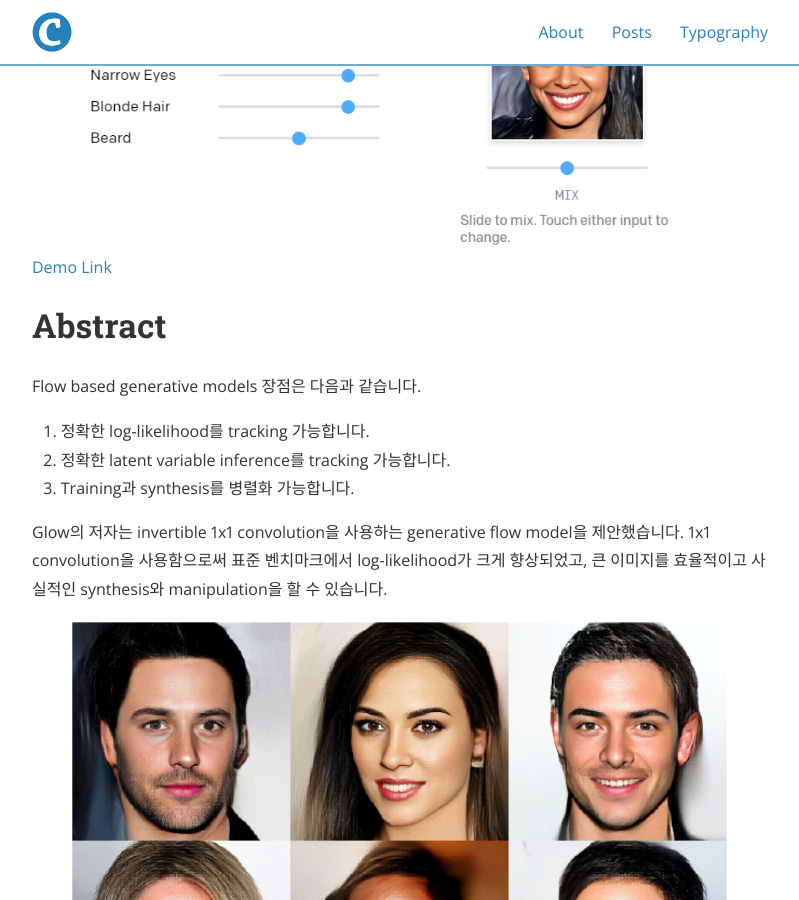
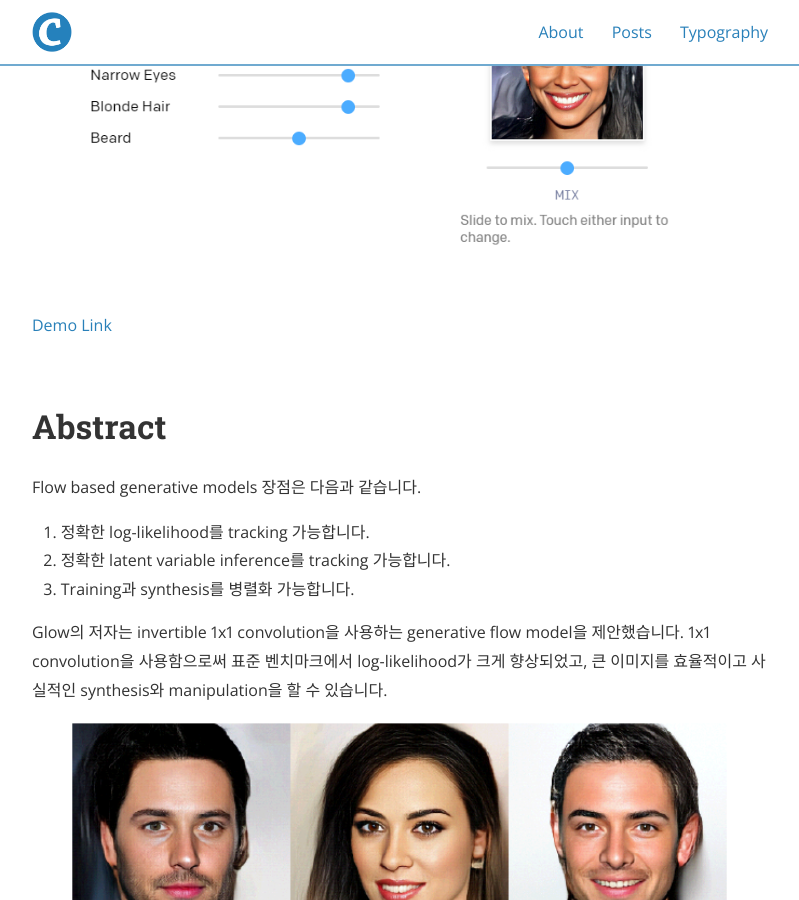
Before and after one commit to deep-generative-models-AIM5036/deep-generative-models-AIM5036.github.io, a Jekyll site: the page built from _posts/2022-11-09-Glow.md, in a window 1280 px wide and 900 px high, scrolled down 921 px. Shown: the whole window, without its empty margins (240-1039 px from the left). Built offline with Jekyll 4.4.1, drawn with Linux system fonts in a browser that asks for light colours; nearby versions of some CDN libraries; formulas are drawn with MathJax 3.

Commit message:
<br> added

```diff
--- a/_posts/2022-11-09-Glow.md
+++ b/_posts/2022-11-09-Glow.md
@@ -19,7 +19,12 @@ published: true
 
 
 ![Demo](/Glow_img/Untitled%2039.png)
+
+<br>
+
 [Demo Link](https://openai.com/blog/glow/)
+
+<br>
 
 
 # Abstract
@@ -36,6 +41,8 @@ Glow의 저자는 invertible 1x1 convolution을 사용하는 generative flow mod
 
 [모델 코드](https://github.com/openai/glow)
 
+<br>
+
 
 # Introduction
 
@@ -50,6 +57,7 @@ Glow의 저자는 invertible 1x1 convolution을 사용하는 generative flow mod
   3. **Flow-based generative model**
       - Flow-based generative model는 NICE에서 처음 설명되었고 RealNVP에서 extend 되었습니다.
 
+<br>
 
 Flow-based generative models은 이제까지 GAN이나 VAE에 비해 주목받지 못했으나, 논문에서는 아래와 같은 장점들을 근거로 Flow 모델을 사용했습니다.
 1. **Exact latent-variable inference and log-likelihood evaluation**
@@ -69,11 +77,17 @@ Flow-based generative models은 이제까지 GAN이나 VAE에 비해 주목받
     - 가역적이 신경망이므로 gradient 계산 시 constant 메모리 필요합니다.
     - 자세한 내용은 RevNet 참고바랍니다.
 
+        <br>
+
         ![RevNet](/Glow_img/Untitled%2024.png)
+
+        <br>
 
         - RevNet에 대해 간략하게 설명하자면, reversible block을 이용해 메모리에 activation 을 저장하지 않고 back propagation을 할 수 있는 네트워크입니다.
 
         - 참고: [https://arxiv.org/abs/1707.04585]
+
+        <br>
 
 ### Glow 아이디어
 
@@ -86,6 +100,8 @@ Flow-based generative models은 이제까지 GAN이나 VAE에 비해 주목받
 
 3. Affine coupling layers
     RealNVP에서의 affine coupling layer에 (1) zero initialization와 (2) permutation을 추가해 학습 성능을 향상시켰습니다.
+
+<br>
 
 # 2. Background: Flow-based Generative Models
 
@@ -318,6 +334,8 @@ layer 자체는 동일하지만 Glow에서는 두 가지 trick을 추가하였
 
     Glow는 invertible 1x1 convolution을 통해 permutation의 일반화된 표현을 사용하기 때문에 RealNVP와 같은 checkboard pattern 형식의 mask가 큰 의미가 없어서 단순히 channel을 split하고 concat하는 방식을 가져왔습니다.(이 부분은 NICE것을 차용했다고 생각하면 됨!)
 
+<br>
+
 # 4. Related Work
 
 #### Glow (Generative Flow with Invertible 1x1 Convolutions)
@@ -342,10 +360,16 @@ layer 자체는 동일하지만 Glow에서는 두 가지 trick을 추가하였
 - optimization에 어려움이 있습니다.
 - overfitting 및 generalization 평가 어렵습니다.
 
+<br>
+
 # 5. Experiment
 ## Performance
 
+<br>
+
 ![Table 2](/Glow_img/Untitled%2027.png)
+
+<br>
 
 CIFAR-10, ImageNet 등의 데이터 셋에서 Glow가 Real NVP보다 좋은 성능을 보입니다. Table의 가장 마지막 행에는 Real NVP논문에서 나온 PixelRNN의 값입니다. Glow의 성능이 PixelRNN에 비해서는 떨어졌지만, Resolution이 커지면서 그 격차가 작아지는 경향을 보입니다.
 위 Table에 나와있진 않지만 PixelRNN은 sequential하기 때문에 오랜 시간이 걸리고
@@ -355,6 +379,7 @@ Glow는 이와 비교해 적은 시간이 걸린다는 점을 고려하면 괜
 
 1x1 convolution을 reverse, shuffle과 비교한 그래프입니다. 1x1 convolution을 사용한 경우, 더 안정적이게 높은 성능을 보이는 것을 확인할 수 있습니다.
 
+<br>
 
 ## Interpolation & Manipulation
 
@@ -364,6 +389,7 @@ Glow는 이와 비교해 적은 시간이 걸린다는 점을 고려하면 괜
 
 Real image pair 에서 latents를 계산해, Interpolation하면 위의 이미지와 같은 결과를 얻을 수 있습니다. 논문에서는 위 결과를 통해, manifold 가 smooth하고 중간단계들의 얼굴이 실제 얼굴처럼 보인다고 주장합니다.
 
+<br>
 
 ### Manipulation
 
@@ -372,6 +398,7 @@ Real image pair 에서 latents를 계산해, Interpolation하면 위의 이미
 Manipulation에서도 괜찮은 성능을 보이는 것을 확인할 수 있었습니다. 오른쪽 수식과 같이 attribute를 가진 latent vector에서 가지지 않은 latent vector를 빼서 manipulation 방향을 정해 결과를 구했습니다.
 Manipulation 영상을 보면, 특정 속성을 변경했을 때 이미지 전체가 밝아지는 경향을 보이는 등, 완전히 independent 하지는 않지만 괜찮은 성능을 보입니다.
 
+<br>
 
 ## Temperature & Model depth
 
@@ -381,12 +408,15 @@ Manipulation 영상을 보면, 특정 속성을 변경했을 때 이미지 전
 
 Temperature가 클수록 (즉, 1에 가까울수록) 더 다양한 표현이 가능하지만, 너무 과하게 큰 경우 이상한 이미지가 나오는 경우가 존재합니다. 논문에서는 temperature를 0.7로 사용한 model(reduced-temperature model)이 가장 적절하다고 합니다.
 
+<br>
 
 ### Model depth
 
 ![Model depth](/Glow_img/Untitled%2023.png)
 
 Model depth 실험에서는 L값이 너무 작은 경우에는 feature들이 잘 안 나오는 것을 확인할 수 있습니다.
+
+<br>
 
 # 6. Future work
 
@@ -404,6 +434,7 @@ Flow++는 이전과 비교해 3가지 변경사항이 있습니다.
 
 성능적인 측면에서 Flow++은 CIFAR 10, ImageNet 데이터 셋에서 Glow보다 더 높은 성능을 보입니다.
 
+<br>
 
 ### FFJORD (Free-form Jacobian of Reversible Dynamics)
 
@@ -420,6 +451,8 @@ Jacobian determinants 대신, Jacobian의 trace(대각합)들의 적분 값으
 ![Flow ++](/Glow_img/Untitled%2030.png)
 
 MNIST에서는 Glow보다 더 놓은 성능을 보였고, CIFAR10에서는 Glow보다는 좋지 않지만, 유사한 성능을 보였습니다.
+
+<br>
 
 # Conclusion
 
@@ -440,11 +473,11 @@ Glow는 Auto Regressive model, VAE, GAN 등에 비해서 다소 주목받지 못
 # 수업 Q & A
 
 ### Q
-- "1 × 1 convolution with equal number of input and output channels is a generalization of a permutation operation."에서 왜 1x1 conv가 순열의 일반화된 표현인 것인지 모르겠습니다.
+- "1 × 1 convolution with equal number of input and output channels is a generalization of a permutation operation."에서 왜 1x1 conv가 순열의 일반화된 표현인 것인지 모르겠습니다.<br>
 ### Q
-- "Note that a 1 x 1 convolution with equal number of input and output channels is a generalization of a permutation operation" How are 1 x 1 convolution and permutation operation related to each other?
+- "Note that a 1 x 1 convolution with equal number of input and output channels is a generalization of a permutation operation" How are 1 x 1 convolution and permutation operation related to each other?<br>
 ### Q
-- affine coupling layer의 단점이 x1:d가 바뀌지 않는다는 것인데 이를 Invertible 1X1 convolution로 해결하였다고 하였습니다. 특히 input channel과 output channel수가 같으면 permutation연산의 generalization이 가능하다고 하는데 이 부분에 대한 설명이 가능할까요?
+- affine coupling layer의 단점이 x1:d가 바뀌지 않는다는 것인데 이를 Invertible 1X1 convolution로 해결하였다고 하였습니다. 특히 input channel과 output channel수가 같으면 permutation연산의 generalization이 가능하다고 하는데 이 부분에 대한 설명이 가능할까요?<br>
 
 ### A
 - 순열: 해당 요소를 시퀀스 또는 선형순서로 배열하거나 이미 정렬된 경우 요소의 재배열
@@ -454,7 +487,7 @@ or 정렬된 집합의 선형순서를 변경하는 행위
 ---
 
 ### Q
-- 1X1 invertible convolution를 사용하여 해결하고자 한 정확한 문제가 무엇이며, 어떻게 작동하는지 궁금합니다.
+- 1X1 invertible convolution를 사용하여 해결하고자 한 정확한 문제가 무엇이며, 어떻게 작동하는지 궁금합니다.<br>
 
 ### A
 - NICE, RealNVP에서는 reordering으로 1:d까지 바뀌지 않는 문제를 해결했습니다.
@@ -463,7 +496,7 @@ reordering과 비슷하게 하는 1x1 convolution을 사용하면 정량적으
 ---
 
 ### Q
-- 1x1 convolution에서 input의 channel 수와 output의 channel 수가 다르면 invertible이 깨지나요?
+- 1x1 convolution에서 input의 channel 수와 output의 channel 수가 다르면 invertible이 깨지나요?<br>
 
 ### A
 - 당연히 그럴 것으로 예상됩니다.
@@ -471,7 +504,7 @@ reordering과 비슷하게 하는 1x1 convolution을 사용하면 정량적으
 ---
 
 ### Q
-- invertable한 1x1 convolution 을 통해 fixed permutation을 수행을 했다고 하는데 어떻게 되는건지 잘 이해가 되지 않습니다.
+- invertable한 1x1 convolution 을 통해 fixed permutation을 수행을 했다고 하는데 어떻게 되는건지 잘 이해가 되지 않습니다.<br>
 
 ### A
 - fixed permutation을 대체한 것입니다. Figure 3에서는 shuffle이 fixed random permutation을 뜻합니다.
@@ -480,7 +513,7 @@ Real NVP에서는 단순히 어떠한 고정된 순열을 순서만 바꾸는
 ---
 
 ### Q
-- 1x1convolution으로 channel masking을 바꾸는데, 여기서 채널은 checkerboard와 완전히 다른 RGB채널을 의미하는 것인가요? 그래서 Z1:d 와 Zd+1:K를 구성하는 방식은 NICE처럼 계속 안 바뀌는 게 맞는 건가요?
+- 1x1convolution으로 channel masking을 바꾸는데, 여기서 채널은 checkerboard와 완전히 다른 RGB채널을 의미하는 것인가요? 그래서 Z1:d 와 Zd+1:K를 구성하는 방식은 NICE처럼 계속 안 바뀌는 게 맞는 건가요?<br>
 
 ### A
 - NICE에서 사용한 것이 이전에 말한 “fixed permutation”이라고 생각합니다.
@@ -490,7 +523,7 @@ Real NVP에서는 단순히 어떠한 고정된 순열을 순서만 바꾸는
 ---
 
 ### Q
-- 3.2의 1x1 convolution에서 W matrix가 예를 들면 [[1, 0, 0][0, 0, 1][0, 0, 1]] 형태로 초기화 되었다가 점차 W가 학습되어 나가는 것으로 이해했는데 제가 이해한 것이 맞는지 궁금합니다.
+- 3.2의 1x1 convolution에서 W matrix가 예를 들면 [[1, 0, 0][0, 0, 1][0, 0, 1]] 형태로 초기화 되었다가 점차 W가 학습되어 나가는 것으로 이해했는데 제가 이해한 것이 맞는지 궁금합니다.<br>
 
 ### A
 - 그렇다고 생각합니다. 코드에서 (w-init으로) c x c 행렬로 초기화하고 w-init을 initializer로 삼아 get_variable로 (변수) w 생성
@@ -500,7 +533,7 @@ Real NVP에서는 단순히 어떠한 고정된 순열을 순서만 바꾸는
 ---
 
 ### Q
-- step1 actnorm에서 scale과 bias parameter로 affine transform을 하는데 step3 Affine coupling layers에서 Affine transform을 다시 취하는 것으로 이해했는데 왜 중복으로 진행을 하는 것인가요?
+- step1 actnorm에서 scale과 bias parameter로 affine transform을 하는데 step3 Affine coupling layers에서 Affine transform을 다시 취하는 것으로 이해했는데 왜 중복으로 진행을 하는 것인가요?<br>
 
 ### A
 - affine transform 하는 parameter가 다르다고 이해.
@@ -508,9 +541,9 @@ Real NVP에서는 단순히 어떠한 고정된 순열을 순서만 바꾸는
 ---
 
 ### Q
-- actnorm을 사용하였는데 왜 batchnormalization 대신 actnorm을 사용하였나요? batchnorm을 쓸 때보다 어떤 점이 좋아졌고, 얼마나 좋아졌는지 궁금합니다.
+- actnorm을 사용하였는데 왜 batchnormalization 대신 actnorm을 사용하였나요? batchnorm을 쓸 때보다 어떤 점이 좋아졌고, 얼마나 좋아졌는지 궁금합니다.<br>
 ### Q
-- 왜 act norm을 사용한 걸까요? 큰 이미지에 batch nomalization을 하고싶어서 그런건가요?
+- 왜 act norm을 사용한 걸까요? 큰 이미지에 batch nomalization을 하고싶어서 그런건가요?<br>
 
 ### A
 - batchnorm은 GPU 또는 PU 당 mini-batch 크기에 반비례. (PU당 mini-batch가 작으면 성능도 저하됩니다.)
@@ -520,11 +553,11 @@ Real NVP에서는 단순히 어떠한 고정된 순열을 순서만 바꾸는
 ---
 
 ### Q
-- multi-scale architecture에서 squeeze는 데이터를 압축하는 역할인데 이 과정이 필요한 이유가 무엇인가요? 그리고 단지 flow 과정을 중첩하는 것이 아니라 multi-scale architecture로 구성한 이유가 있나요?
+- multi-scale architecture에서 squeeze는 데이터를 압축하는 역할인데 이 과정이 필요한 이유가 무엇인가요? 그리고 단지 flow 과정을 중첩하는 것이 아니라 multi-scale architecture로 구성한 이유가 있나요?<br>
 ### Q
-- Multi-scale architecture에서 squeeze가 하는 역할은 무엇인가요?
+- Multi-scale architecture에서 squeeze가 하는 역할은 무엇인가요?<br>
 ### Q
-- Could you explain more in detail the multi-scale architecture in the figure 2.b)
+- Could you explain more in detail the multi-scale architecture in the figure 2.b)<br>
 
 ### A
 - RealNVP에서 공간 차원에서 문제가 생기는데, 공간이 너무 큰 경우 계산에 어려움.
@@ -534,11 +567,11 @@ Multi-scale architecture의 주요 이점은 차원 축소하기 위해 squeeze
 ---
 
 ### Q
-- LU Decomposition으로 computational cost를 줄이는 것 같은데, 식 11이 어떻게 우항이 되는 거죠?
+- LU Decomposition으로 computational cost를 줄이는 것 같은데, 식 11이 어떻게 우항이 되는 거죠?<br>
 ### Q
-- LU decomposition을 해서 시간 복잡도가 c^3에서 c로 줄어드는 과정이 이해가 잘 되지 않습니다.
+- LU decomposition을 해서 시간 복잡도가 c^3에서 c로 줄어드는 과정이 이해가 잘 되지 않습니다.<br>
 ### Q
-- Could you explain why the cost of computing det(W) drops from O(c^3) to O(c) when parameterizing W directly in its LU decomposition?
+- Could you explain why the cost of computing det(W) drops from O(c^3) to O(c) when parameterizing W directly in its LU decomposition?<br>
 
 ### A
 - Flow based 에서는 기존에는 상부삼각행렬 사용.
@@ -547,7 +580,7 @@ c x c 행렬로 초기화해서 determinant 계산이 어려운데, LU 분해하
 ---
 
 ### Q
-- Glow에서 W에 학습에 따라 W의 det이 0에 가까워지는 경우가 문제가 발생할 수도 있을 것 같은데 이를 해결하기 위한 방법이 무엇인가요?
+- Glow에서 W에 학습에 따라 W의 det이 0에 가까워지는 경우가 문제가 발생할 수도 있을 것 같은데 이를 해결하기 위한 방법이 무엇인가요?<br>
 
 ### A
 - W값은 log det가 0으로 초기화 하고, one SGD step 이후에는 0에서 벗어난다고 한다.
@@ -556,7 +589,7 @@ c x c 행렬로 초기화해서 determinant 계산이 어려운데, LU 분해하
 ---
 
 ### Q
-- I don't understand the idea of initializing the convolution weight matrix as a rotation. Is it a rotation for each pixel?
+- I don't understand the idea of initializing the convolution weight matrix as a rotation. Is it a rotation for each pixel?<br>
 
 ### A
 - initializing 할 때 rotation matrix로 초기화를 했다.
@@ -565,7 +598,7 @@ Rotation은 pixel기준으로 하지 않는다.
 ---
 
 ### Q
-- 마지막 convolution을 0으로 초기화하는 것이 왜 identity function의 역할을 수행하는지 궁금합니다.
+- 마지막 convolution을 0으로 초기화하는 것이 왜 identity function의 역할을 수행하는지 궁금합니다.<br>
 
 ### A
 - 각 affine coupling layer가 초기에 동일한 기능을 수행하도록 함.
@@ -573,7 +606,7 @@ Rotation은 pixel기준으로 하지 않는다.
 ---
 
 ### Q
-- 8 page의 reduced-Temperature model에 대해서 간단히 설명해주실 수 있을까요?
+- 8 page의 reduced-Temperature model에 대해서 간단히 설명해주실 수 있을까요?<br>
 
 ### A
 - Temperature를 1에 가까울수록, 다양한 표현이 가능하지만, 이상한 이미지가 나오는 경우가 있다.
```
